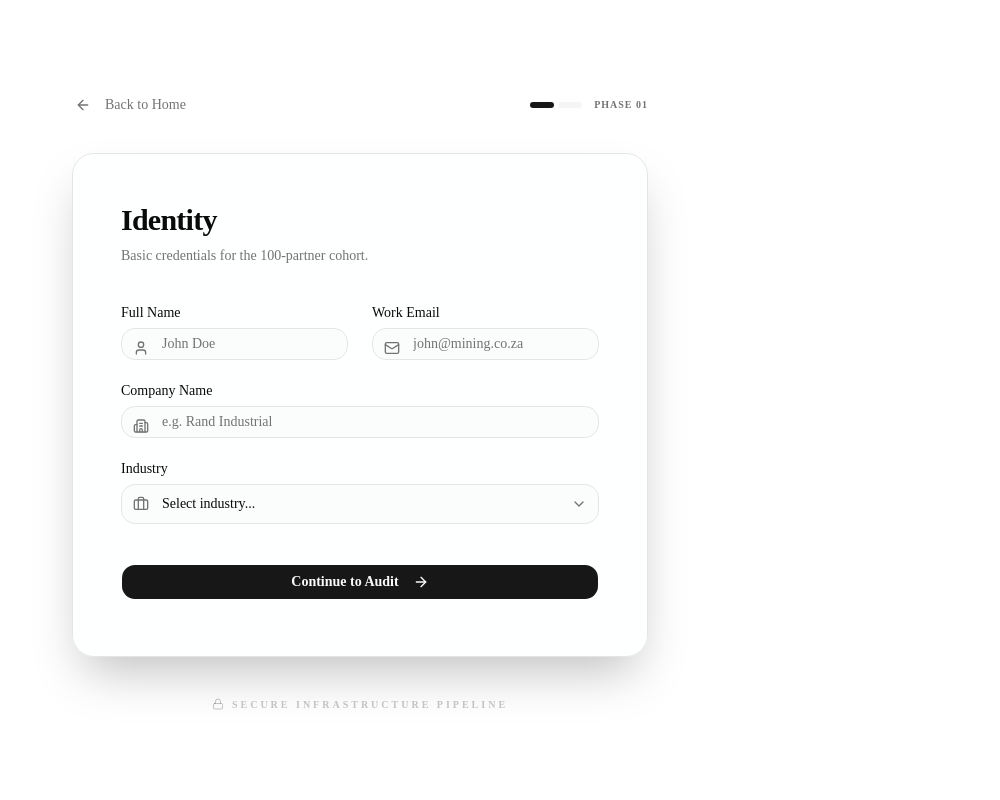
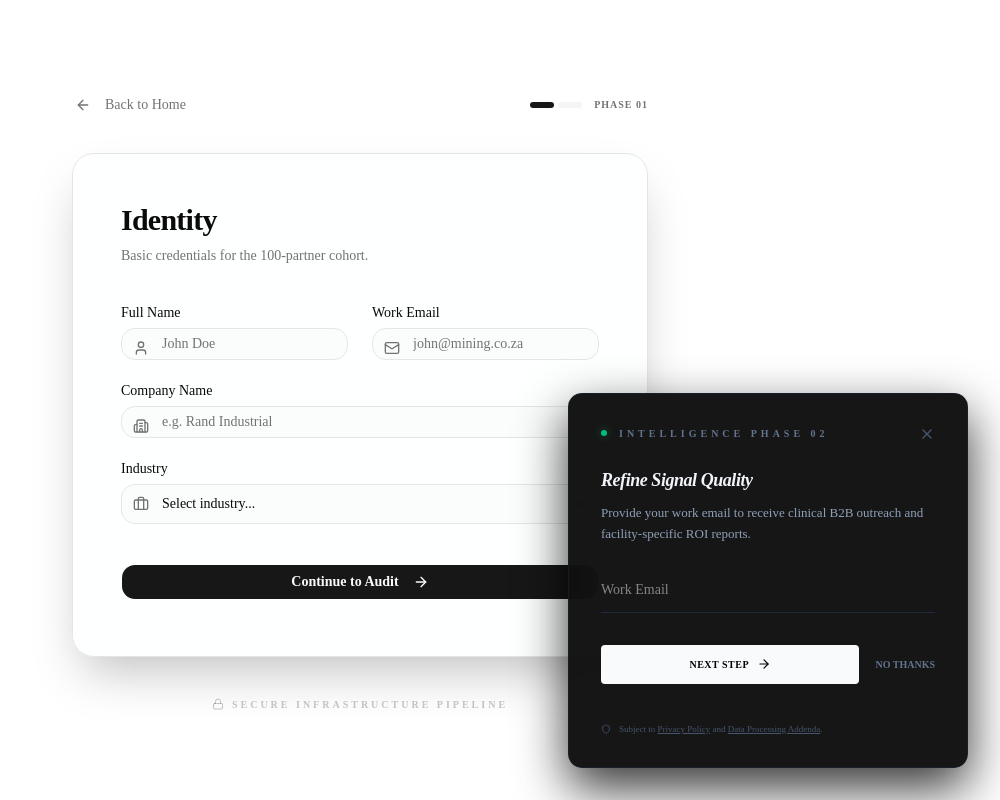
Before and after one commit to Allen-Reiley/industrial-intelligence, a Next.js app in the folder frontend/src/: page /get-started in a window 1280 px wide. Both pictures are taken after a click on the button "AUTHORIZE SYNC". Shown: the whole page, without its empty margins (280-1280 px from the left). Built offline with nearby package versions, Linux system fonts and the light colour scheme; no server answers.

Commit message:
Frontend: Added secondary banner

```diff
--- a/frontend/src/components/consent-banner/consent-banner.tsx
+++ b/frontend/src/components/consent-banner/consent-banner.tsx
@@ -1,13 +1,26 @@
 'use client';
 
 import React, { useEffect, useState } from 'react';
+import LeadEnrichmentSlide from './lead-enrichment-slide';
 
 const AuraConsentBanner = () => {
   const [isVisible, setIsVisible] = useState(false);
+  const [showEnrichment, setShowEnrichment] = useState(false);
+  const [auraId, setAuraId] = useState<string | null>(null);
 
   useEffect(() => {
-    // Check if user has already interacted
     const hasConsent = typeof window !== 'undefined' && localStorage.getItem('aura_consent_given');
+    const hasEnriched = typeof window !== 'undefined' && localStorage.getItem('aura_lead_captured');
+
+    // Logic: Trigger enrichment only after consent is given and significant dwell time occurs
+    if (hasConsent && !hasEnriched) {
+      const enrichmentTimer = setTimeout(() => {
+        const id = localStorage.getItem('aura_uid') || (window as any).AURA_UID;
+        setAuraId(id);
+        setShowEnrichment(true);
+      }, 10000); // 10s = Significant interest
+      return () => clearTimeout(enrichmentTimer);
+    }
 
     if (!hasConsent) {
       const timer = setTimeout(() => {
@@ -18,21 +31,22 @@ const AuraConsentBanner = () => {
   }, []);
 
   const handleAccept = async () => {
-    const auraId = typeof window !== 'undefined' ? (localStorage.getItem('aura_uid') || (window as any).AURA_UID) : null;
+    const id = typeof window !== 'undefined' ? (localStorage.getItem('aura_uid') || (window as any).AURA_UID) : null;
     const clientId = typeof window !== 'undefined' ? (window as any).AURA_ID : null;
+    setAuraId(id);
 
     // 1. Mark consent in LocalStorage for UI persistence
     localStorage.setItem('aura_consent_given', 'true');
 
     // 2. GATE 1 HANDSHAKE: Notify Backend for Identity Promotion
-    if (auraId && clientId) {
+    if (id && clientId) {
       try {
         await fetch(`${process.env.NEXT_PUBLIC_API_URL}/api/v1/track/consent`, {
           method: 'POST',
           headers: { 'Content-Type': 'application/json' },
           body: JSON.stringify({
             client_id: clientId,
-            aura_id: auraId,
+            aura_id: id,
             status: 'accepted'
           })
         });
@@ -49,7 +63,11 @@ const AuraConsentBanner = () => {
     }
 
     setIsVisible(false);
-    console.log("✅ AuraWorks: Identity Resolution Authorized. Jurisdictive Entity Research Initiated.");
+
+    // Smooth transition to Phase 02 (Enrichment Slide) after a short delay
+    setTimeout(() => {
+      setShowEnrichment(true);
+    }, 1500);
   };
 
   const handleDismiss = () => {
@@ -57,6 +75,25 @@ const AuraConsentBanner = () => {
     // Note: We don't set 'aura_consent_given' here, ensuring the lead is reminded on return.
   };
 
+  const handleEnrichmentComplete = () => {
+    localStorage.setItem('aura_lead_captured', 'true');
+    setShowEnrichment(false);
+  };
+
+  // Phase 02: Lead Enrichment Slide
+  if (showEnrichment) {
+    return (
+      <div className="fixed bottom-8 right-8 z-[9999]">
+        <LeadEnrichmentSlide
+          auraId={auraId}
+          onComplete={handleEnrichmentComplete}
+          onDismiss={() => setShowEnrichment(false)}
+        />
+      </div>
+    );
+  }
+
+  // Phase 01: Initial Consent Banner
   if (!isVisible) return null;
 
   return (
--- /dev/null
+++ b/frontend/src/components/consent-banner/lead-enrichment-slide.tsx
@@ -0,0 +1,142 @@
+'use client';
+
+import React, { useState } from 'react';
+import { ArrowRight, X, Shield } from 'lucide-react';
+
+// --- THE INTERFACE ALIGNMENT ---
+interface LeadEnrichmentProps {
+  auraId: string | null;
+  onComplete: () => void; // This matches the call in consent-banner.tsx
+  onDismiss: () => void;
+}
+
+const LeadEnrichmentSlide = ({ auraId, onComplete, onDismiss }: LeadEnrichmentProps) => {
+  const [step, setStep] = useState(1);
+  const [email, setEmail] = useState('');
+  const [position, setPosition] = useState({ department: '', role: '' });
+
+  const handleEmailNext = async () => {
+    if (!email) return;
+
+    // Store email immediately on 'Next'
+    try {
+      await fetch(`${process.env.NEXT_PUBLIC_API_URL}/api/v1/waitlist/join`, {
+        method: 'POST',
+        headers: { 'Content-Type': 'application/json' },
+        body: JSON.stringify({
+          email,
+          aura_id: auraId,
+          partial_capture: true
+        })
+      });
+      setStep(2);
+    } catch (err) {
+      setStep(2); // UX Resilience: Proceed even if sync hangs
+    }
+  };
+
+  const handleFinalSubmit = async () => {
+    try {
+      await fetch(`${process.env.NEXT_PUBLIC_API_URL}/api/v1/waitlist/join`, {
+        method: 'POST',
+        headers: { 'Content-Type': 'application/json' },
+        body: JSON.stringify({
+          email,
+          aura_id: auraId,
+          industry: position.department,
+          avg_price: position.role,
+          full_capture: true
+        })
+      });
+      onComplete(); // Effectively sets 'aura_lead_captured' in parent
+    } catch (err) {
+      onComplete();
+    }
+  };
+
+  return (
+    <div className="bg-[#0a0a0a]/95 backdrop-blur-3xl border border-slate-800/50 p-8 rounded-xl shadow-[0_20px_50px_rgba(0,0,0,0.8)] w-full max-w-[400px] animate-in slide-in-from-right-10 duration-500">
+      <div className="flex justify-between items-start mb-6">
+        <div className="flex items-center space-x-3">
+          <div className="h-1.5 w-1.5 rounded-full bg-emerald-500 shadow-[0_0_10px_rgba(16,185,129,0.5)]"></div>
+          <span className="text-[10px] font-bold uppercase tracking-[0.4em] text-slate-500">Intelligence Phase 02</span>
+        </div>
+        <button onClick={onDismiss} className="text-slate-600 hover:text-slate-300 transition-colors">
+          <X size={16}/>
+        </button>
+      </div>
+
+      {step === 1 ? (
+        <div className="space-y-6">
+          <div className="space-y-2">
+            <h3 className="text-slate-100 text-lg font-semibold italic tracking-tight">Refine Signal Quality</h3>
+            <p className="text-slate-400 text-[13px] leading-relaxed font-light">
+              Provide your work email to receive clinical B2B outreach and facility-specific ROI reports.
+            </p>
+          </div>
+
+          <input
+            type="email"
+            placeholder="Work Email"
+            value={email}
+            onChange={(e) => setEmail(e.target.value)}
+            className="w-full bg-transparent border-b border-slate-800 py-3 text-slate-100 text-sm focus:border-emerald-500 transition-colors outline-none"
+          />
+
+          <div className="flex items-center gap-4 pt-2">
+            <button
+              onClick={handleEmailNext}
+              className="flex-1 py-3 bg-slate-50 hover:bg-white text-black text-[10px] font-black uppercase tracking-wider rounded flex items-center justify-center gap-2 transition-all active:scale-95"
+            >
+              Next Step <ArrowRight size={14} />
+            </button>
+            <button
+              onClick={onDismiss}
+              className="text-slate-500 text-[10px] font-bold uppercase hover:text-slate-300 transition-colors"
+            >
+              No Thanks
+            </button>
+          </div>
+
+          <div className="flex items-center gap-2 pt-4">
+            <Shield size={10} className="text-slate-600" />
+            <p className="text-[9px] text-slate-600 leading-tight">
+              Subject to <a href="/legal/privacy" className="underline hover:text-slate-400">Privacy Policy</a> and <a href="/legal/terms" className="underline hover:text-slate-400">Data Processing Addenda</a>.
+            </p>
+          </div>
+        </div>
+      ) : (
+        <div className="space-y-6 animate-in fade-in slide-in-from-right-5">
+          <div className="space-y-2">
+            <h3 className="text-slate-100 text-lg font-semibold tracking-tight">Organizational Role</h3>
+            <p className="text-slate-400 text-[13px] font-light leading-relaxed">Categorize your professional influence within the facility.</p>
+          </div>
+
+          <div className="space-y-4">
+            <input
+              type="text"
+              placeholder="Department (e.g. Procurement)"
+              onChange={(e) => setPosition({...position, department: e.target.value})}
+              className="w-full bg-transparent border-b border-slate-800 py-2 text-slate-100 text-sm focus:border-emerald-500 outline-none transition-colors"
+            />
+            <input
+              type="text"
+              placeholder="Current Position"
+              onChange={(e) => setPosition({...position, role: e.target.value})}
+              className="w-full bg-transparent border-b border-slate-800 py-2 text-slate-100 text-sm focus:border-emerald-500 outline-none transition-colors"
+            />
+          </div>
+
+          <button
+            onClick={handleFinalSubmit}
+            className="w-full py-4 bg-emerald-600 hover:bg-emerald-500 text-white text-[10px] font-black uppercase tracking-[0.2em] rounded transition-all shadow-lg shadow-emerald-900/20 active:scale-95"
+          >
+            Complete Industrial Sync
+          </button>
+        </div>
+      )}
+    </div>
+  );
+};
+
+export default LeadEnrichmentSlide;
```
Also changed, not shown: 1 other file (tests, documents, lock files or other folders).
